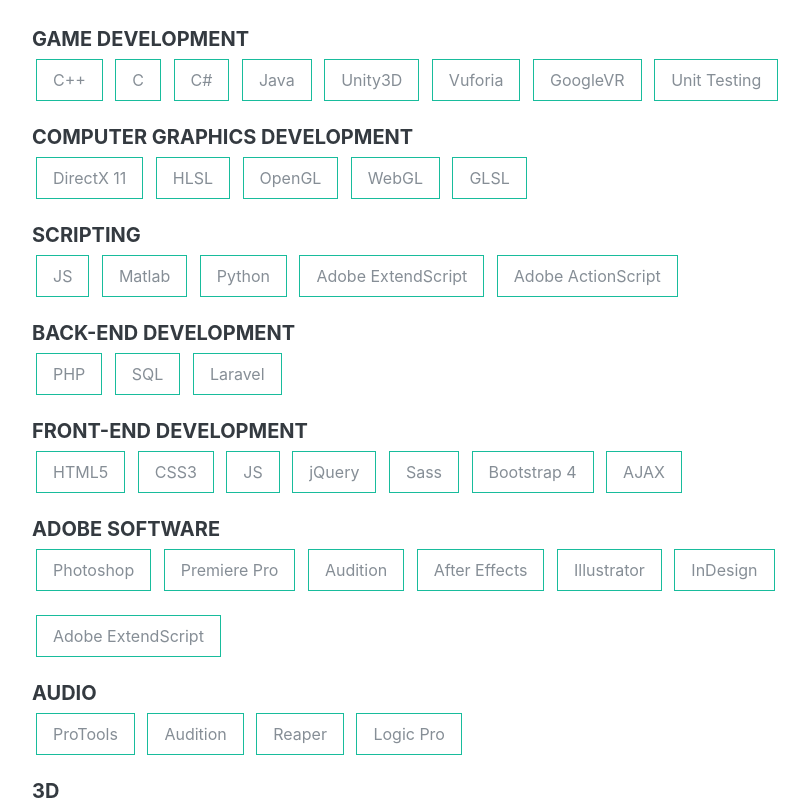
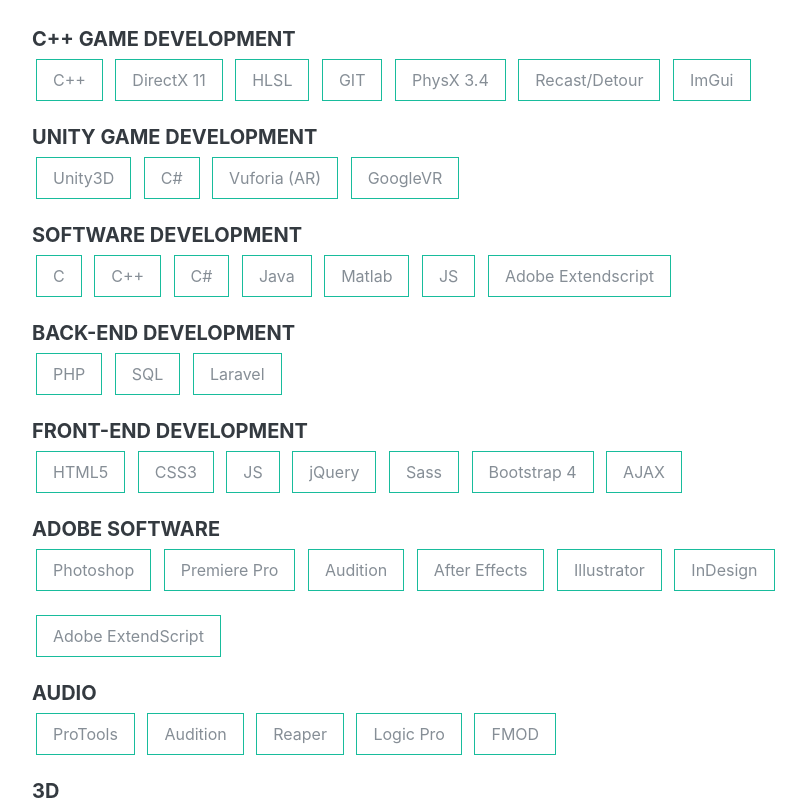
Before and after one commit to eduardtejerocirera/eduardtejerocirera.github.io, a plain HTML site: page resume/index.html in a window 1280 px wide. Shown: the part 2540-3346 px from the top of the page, without its empty margins (288-1097 px from the left). Drawn offline with nearby package versions, Linux system fonts and the light colour scheme; a web font is replaced by a local one.

Commit message:
updated resume technologies

```diff
--- a/feed.xml
+++ b/feed.xml
@@ -1,4 +1,4 @@
-<?xml version="1.0" encoding="utf-8"?><feed xmlns="http://www.w3.org/2005/Atom" ><generator uri="https://jekyllrb.com/" version="3.8.5">Jekyll</generator><link href="/feed.xml" rel="self" type="application/atom+xml" /><link href="/" rel="alternate" type="text/html" /><updated>2019-12-14T18:46:13+00:00</updated><id>/feed.xml</id><title type="html">Your awesome title</title><subtitle>Write an awesome description for your new site here. You can edit this line in _config.yml. It will appear in your document head meta (for Google search results) and in your feed.xml site description.</subtitle><entry><title type="html">Welcome to Jekyll!</title><link href="/jekyll/update/2019/02/02/welcome-to-jekyll.html" rel="alternate" type="text/html" title="Welcome to Jekyll!" /><published>2019-02-02T14:14:50+00:00</published><updated>2019-02-02T14:14:50+00:00</updated><id>/jekyll/update/2019/02/02/welcome-to-jekyll</id><content type="html" xml:base="/jekyll/update/2019/02/02/welcome-to-jekyll.html">&lt;p&gt;You’ll find this post in your &lt;code class=&quot;highlighter-rouge&quot;&gt;_posts&lt;/code&gt; directory. Go ahead and edit it and re-build the site to see your changes. You can rebuild the site in many different ways, but the most common way is to run &lt;code class=&quot;highlighter-rouge&quot;&gt;jekyll serve&lt;/code&gt;, which launches a web server and auto-regenerates your site when a file is updated.&lt;/p&gt;
+<?xml version="1.0" encoding="utf-8"?><feed xmlns="http://www.w3.org/2005/Atom" ><generator uri="https://jekyllrb.com/" version="3.8.5">Jekyll</generator><link href="/feed.xml" rel="self" type="application/atom+xml" /><link href="/" rel="alternate" type="text/html" /><updated>2019-12-16T16:16:17+00:00</updated><id>/feed.xml</id><title type="html">Your awesome title</title><subtitle>Write an awesome description for your new site here. You can edit this line in _config.yml. It will appear in your document head meta (for Google search results) and in your feed.xml site description.</subtitle><entry><title type="html">Welcome to Jekyll!</title><link href="/jekyll/update/2019/02/02/welcome-to-jekyll.html" rel="alternate" type="text/html" title="Welcome to Jekyll!" /><published>2019-02-02T14:14:50+00:00</published><updated>2019-02-02T14:14:50+00:00</updated><id>/jekyll/update/2019/02/02/welcome-to-jekyll</id><content type="html" xml:base="/jekyll/update/2019/02/02/welcome-to-jekyll.html">&lt;p&gt;You’ll find this post in your &lt;code class=&quot;highlighter-rouge&quot;&gt;_posts&lt;/code&gt; directory. Go ahead and edit it and re-build the site to see your changes. You can rebuild the site in many different ways, but the most common way is to run &lt;code class=&quot;highlighter-rouge&quot;&gt;jekyll serve&lt;/code&gt;, which launches a web server and auto-regenerates your site when a file is updated.&lt;/p&gt;
 
 &lt;p&gt;To add new posts, simply add a file in the &lt;code class=&quot;highlighter-rouge&quot;&gt;_posts&lt;/code&gt; directory that follows the convention &lt;code class=&quot;highlighter-rouge&quot;&gt;YYYY-MM-DD-name-of-post.ext&lt;/code&gt; and includes the necessary front matter. Take a look at the source for this post to get an idea about how it works.&lt;/p&gt;
 
--- a/resume/index.html
+++ b/resume/index.html
@@ -323,14 +323,64 @@
         <h2 class="mb-5">TECHNOLOGIES</h2>
 
 
-          <h5>Game Development</h5>
+          <h5>C++ Game Development</h5>
 
             <div class="border border-primary px-3 py-2 mb-4 mx-1" style="display: inline-block;">
               C++
             </div>
 
             <div class="border border-primary px-3 py-2 mb-4 mx-1" style="display: inline-block;">
+              DirectX 11
+            </div>
+
+            <div class="border border-primary px-3 py-2 mb-4 mx-1" style="display: inline-block;">
+              HLSL
+            </div>
+
+            <div class="border border-primary px-3 py-2 mb-4 mx-1" style="display: inline-block;">
+              GIT
+            </div>
+
+            <div class="border border-primary px-3 py-2 mb-4 mx-1" style="display: inline-block;">
+              PhysX 3.4
+            </div>
+
+            <div class="border border-primary px-3 py-2 mb-4 mx-1" style="display: inline-block;">
+              Recast/Detour
+            </div>
+
+            <div class="border border-primary px-3 py-2 mb-4 mx-1" style="display: inline-block;">
+              ImGui
+            </div>
+
+
+          <h5>Unity Game Development</h5>
+
+            <div class="border border-primary px-3 py-2 mb-4 mx-1" style="display: inline-block;">
+              Unity3D
+            </div>
+
+            <div class="border border-primary px-3 py-2 mb-4 mx-1" style="display: inline-block;">
+              C#
+            </div>
+
+            <div class="border border-primary px-3 py-2 mb-4 mx-1" style="display: inline-block;">
+              Vuforia (AR)
+            </div>
+
+            <div class="border border-primary px-3 py-2 mb-4 mx-1" style="display: inline-block;">
+              GoogleVR
+            </div>
+
+
+          <h5>Software Development</h5>
+
+            <div class="border border-primary px-3 py-2 mb-4 mx-1" style="display: inline-block;">
               C
+            </div>
+
+            <div class="border border-primary px-3 py-2 mb-4 mx-1" style="display: inline-block;">
+              C++
             </div>
 
             <div class="border border-primary px-3 py-2 mb-4 mx-1" style="display: inline-block;">
@@ -342,65 +392,15 @@
             </div>
 
             <div class="border border-primary px-3 py-2 mb-4 mx-1" style="display: inline-block;">
-              Unity3D
+              Matlab
             </div>
-
-            <div class="border border-primary px-3 py-2 mb-4 mx-1" style="display: inline-block;">
-              Vuforia
-            </div>
-
-            <div class="border border-primary px-3 py-2 mb-4 mx-1" style="display: inline-block;">
-              GoogleVR
-            </div>
-
-            <div class="border border-primary px-3 py-2 mb-4 mx-1" style="display: inline-block;">
-              Unit Testing
-            </div>
-
-
-          <h5>Computer Graphics Development</h5>
-
-            <div class="border border-primary px-3 py-2 mb-4 mx-1" style="display: inline-block;">
-              DirectX 11
-            </div>
-
-            <div class="border border-primary px-3 py-2 mb-4 mx-1" style="display: inline-block;">
-              HLSL
-            </div>
-
-            <div class="border border-primary px-3 py-2 mb-4 mx-1" style="display: inline-block;">
-              OpenGL
-            </div>
-
-            <div class="border border-primary px-3 py-2 mb-4 mx-1" style="display: inline-block;">
-              WebGL
-            </div>
-
-            <div class="border border-primary px-3 py-2 mb-4 mx-1" style="display: inline-block;">
-              GLSL
-            </div>
-
-
-          <h5>Scripting</h5>
 
             <div class="border border-primary px-3 py-2 mb-4 mx-1" style="display: inline-block;">
               JS
             </div>
 
             <div class="border border-primary px-3 py-2 mb-4 mx-1" style="display: inline-block;">
-              Matlab
-            </div>
-
-            <div class="border border-primary px-3 py-2 mb-4 mx-1" style="display: inline-block;">
-              Python
-            </div>
-
-            <div class="border border-primary px-3 py-2 mb-4 mx-1" style="display: inline-block;">
-              Adobe ExtendScript
-            </div>
-
-            <div class="border border-primary px-3 py-2 mb-4 mx-1" style="display: inline-block;">
-              Adobe ActionScript
+              Adobe Extendscript
             </div>
 
 
@@ -497,6 +497,10 @@
 
             <div class="border border-primary px-3 py-2 mb-4 mx-1" style="display: inline-block;">
               Logic Pro
+            </div>
+
+            <div class="border border-primary px-3 py-2 mb-4 mx-1" style="display: inline-block;">
+              FMOD
             </div>
 
 
```
Also changed, not shown: assets/img/projects/dark_princess/1.jpg, assets/img/projects/dark_princess/3.jpg.
